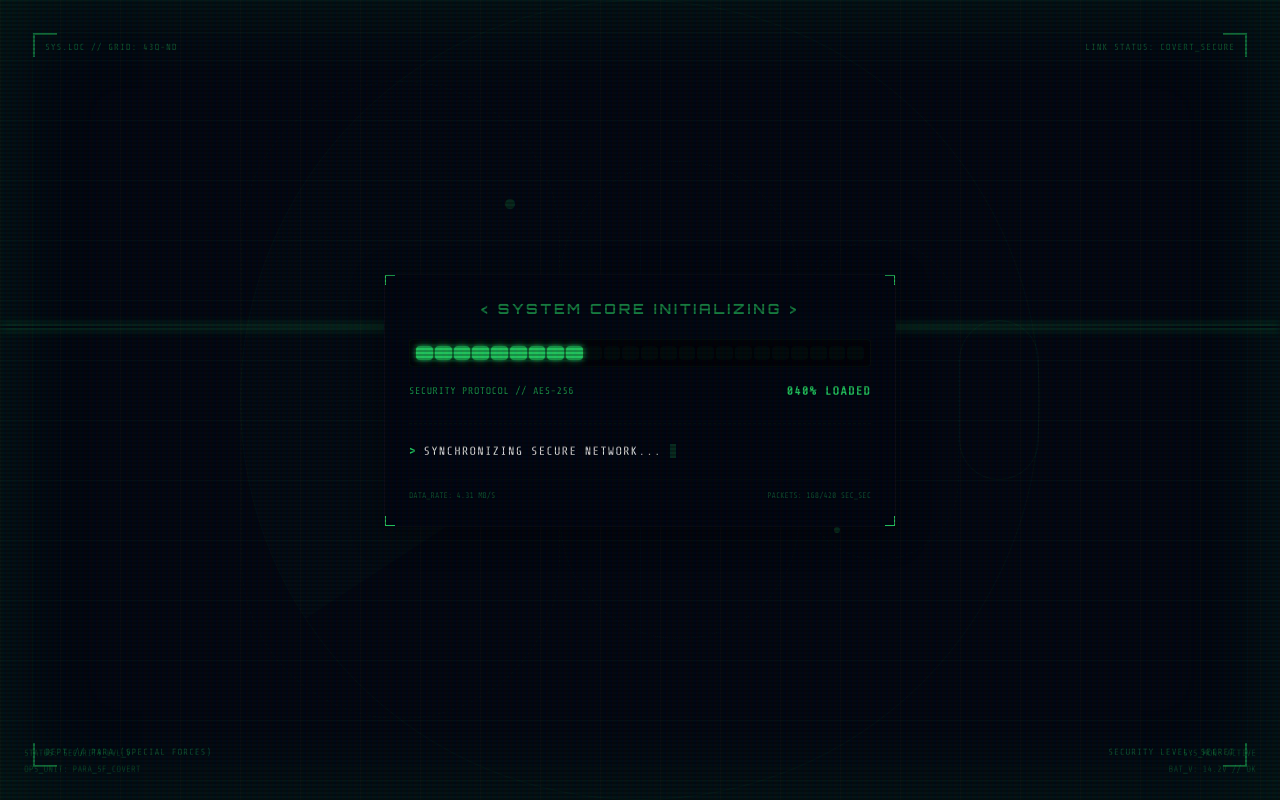
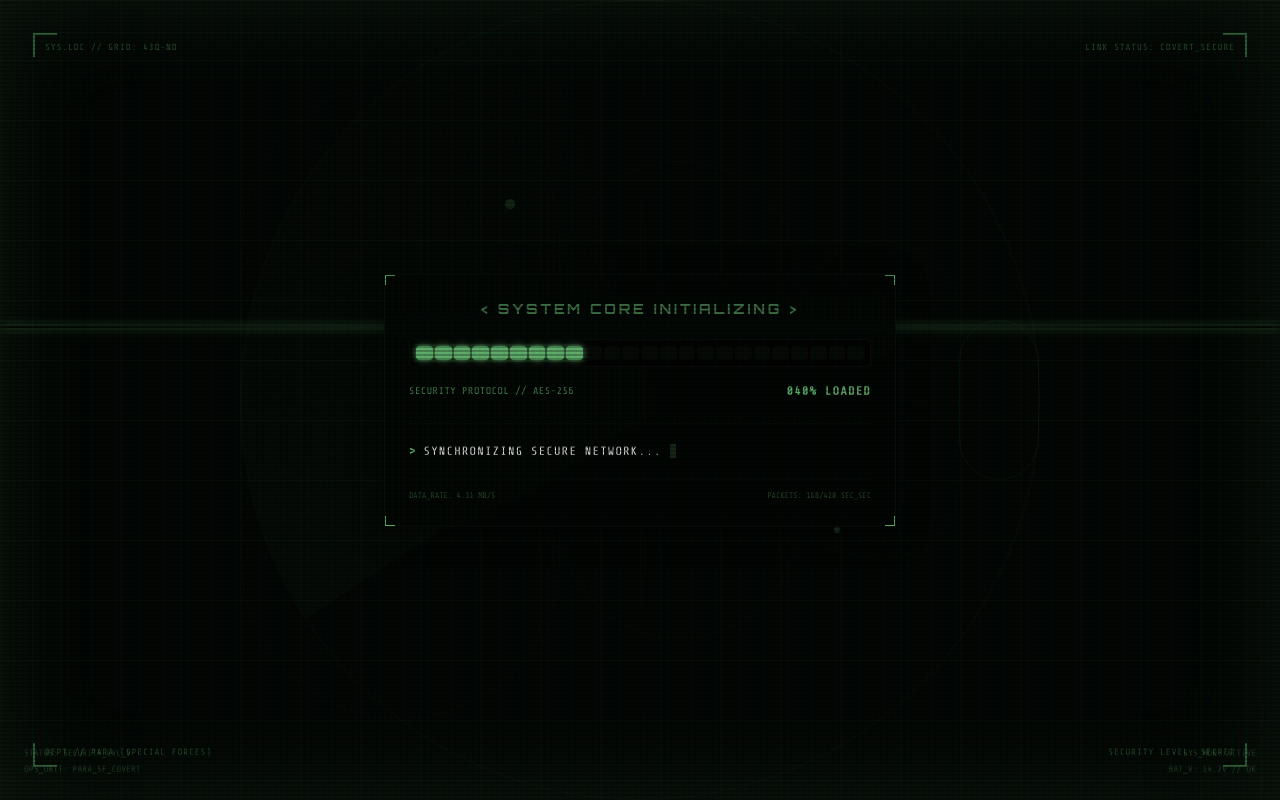
Before and after one commit to animeshtiwari018/Personal-Portfolio-New-, a Next.js app: page / in a window 1280 px wide. Built offline with nearby package versions, Linux system fonts and the light colour scheme.

Commit message:
feat: initialize globals.css with Tailwind themes and custom HUD-styled utilities and animations

```diff
--- a/app/globals.css
+++ b/app/globals.css
@@ -10,25 +10,31 @@
   --color-hud-dim: var(--hud-dim);
   --color-hud-bg: var(--hud-bg);
   --color-hud-bg-opaque: var(--hud-bg-opaque);
+  --color-hud-highlight: var(--hud-highlight);
+  --color-hud-gray: var(--hud-gray);
 }
 
-/* Default Emerald Mode variables */
+/* Default Emerald Mode variables updated to realistic Night Vision */
 :root {
-  --hud-primary: #22c55e;
-  --hud-accent: #15803d;
-  --hud-glow: rgba(34, 197, 94, 0.12);
-  --hud-dim: rgba(34, 197, 94, 0.35);
-  --hud-bg: #030712;
-  --hud-bg-opaque: rgba(3, 7, 18, 0.85);
+  --hud-primary: #5FAF6B;
+  --hud-accent: #07150B;
+  --hud-glow: rgba(95, 175, 107, 0.12);
+  --hud-dim: rgba(95, 175, 107, 0.35);
+  --hud-bg: #020603;
+  --hud-bg-opaque: rgba(2, 6, 3, 0.85);
+  --hud-highlight: #A8E6A3;
+  --hud-gray: #52745A;
 }
 
 .theme-emerald {
-  --hud-primary: #22c55e;
-  --hud-accent: #15803d;
-  --hud-glow: rgba(34, 197, 94, 0.12);
-  --hud-dim: rgba(34, 197, 94, 0.35);
-  --hud-bg: #030712;
-  --hud-bg-opaque: rgba(3, 7, 18, 0.85);
+  --hud-primary: #5FAF6B;
+  --hud-accent: #07150B;
+  --hud-glow: rgba(95, 175, 107, 0.12);
+  --hud-dim: rgba(95, 175, 107, 0.35);
+  --hud-bg: #020603;
+  --hud-bg-opaque: rgba(2, 6, 3, 0.85);
+  --hud-highlight: #A8E6A3;
+  --hud-gray: #52745A;
 }
 
 .theme-amber {
@@ -126,6 +132,30 @@
     text-shadow: -1.5px 0 #f59e0b;
     clip: rect(85px, 450px, 140px, 0);
     animation: glitch-anim-2 5s infinite linear alternate-reverse;
+  }
+
+  /* Night-Vision Vignette */
+  .nv-vignette {
+    position: absolute;
+    inset: 0;
+    background: radial-gradient(circle, transparent 40%, rgba(2, 6, 3, 0.98) 96%);
+    pointer-events: none;
+    z-index: 30;
+  }
+
+  /* Night-Vision Monochromatic Scanlines */
+  .nv-scanlines::before {
+    content: " ";
+    display: block;
+    position: absolute;
+    top: 0; left: 0; bottom: 0; right: 0;
+    background: linear-gradient(
+      rgba(95, 175, 107, 0) 50%,
+      rgba(95, 175, 107, 0.08) 50%
+    );
+    z-index: 99;
+    background-size: 100% 3px;
+    pointer-events: none;
   }
 }
 
```
